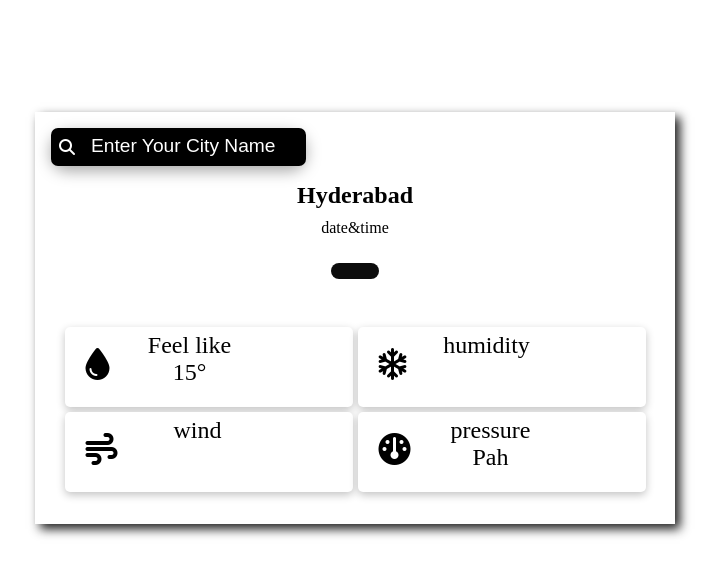
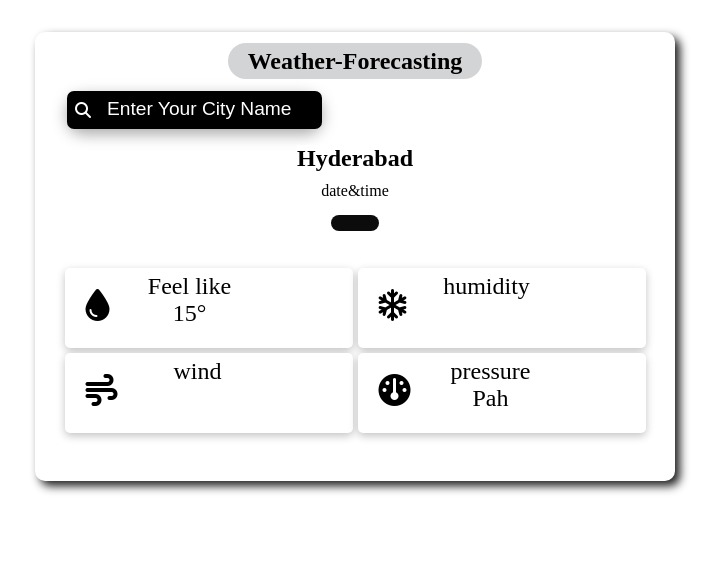
Before and after one commit to Ramana16-cherkupally/weather-forecasting, a plain HTML site: page index.html in a window 1280 px wide. Shown: the whole page, without its empty margins (285-1004 px from the left). Drawn offline with Linux system fonts and the light colour scheme; no server answers.

Commit message:
changes made

```diff
--- a/index.css
+++ b/index.css
@@ -13,11 +13,19 @@
     }
     .container {
         width: 40rem;
+        padding: 1rem;
         color: black;
-        margin: 7rem;
-        border: none;
+        margin: 2rem;
+        border-radius: 10px;
         transition: all 0.5s ease;
         box-shadow: rgb(30, 30, 30) 5px 5px 10px;
+    }
+    .heading{
+        border-radius: 2rem;
+        padding: 5px 20px;
+        text-transform: capitalize;
+        background-color: rgb(211, 212, 214);
+        display: inline;
     }
 
     .search-div {
@@ -31,7 +39,8 @@
         padding: 10px;
     }
     .weather-data{
-        margin: 1rem;
+        margin: 5px;
+
     }
     .weather-search {
         display: flex;
@@ -66,6 +75,7 @@
         border-radius:7px 0 0 7px;
 
     }
+
     .weather-body{
         display: grid;
         justify-content: center;
--- a/index.html
+++ b/index.html
@@ -4,12 +4,13 @@
     <meta charset="UTF-8">
     <meta name="viewport" content="width=device-width, initial-scale=1.0">
     <link rel="stylesheet" href="https://cdnjs.cloudflare.com/ajax/libs/font-awesome/6.7.1/css/all.min.css" integrity="sha512-5Hs3dF2AEPkpNAR7UiOHba+lRSJNeM2ECkwxUIxC1Q/FLycGTbNapWXB4tP889k5T5Ju8fs4b1P5z/iB4nMfSQ==" crossorigin="anonymous" referrerpolicy="no-referrer" />
-    <title>Weather</title>
+    <title>weather-forecasting</title>
     <link rel="stylesheet" href="index.css">
 
 </head>
 <body>
     <section class="container">
+        <h1 class="heading">weather-forecasting</h1>
         <div class="search-div">
             <form class="weather-search">
                 <i class="fa-sharp fa-solid fa-magnifying-glass"></i>
```
